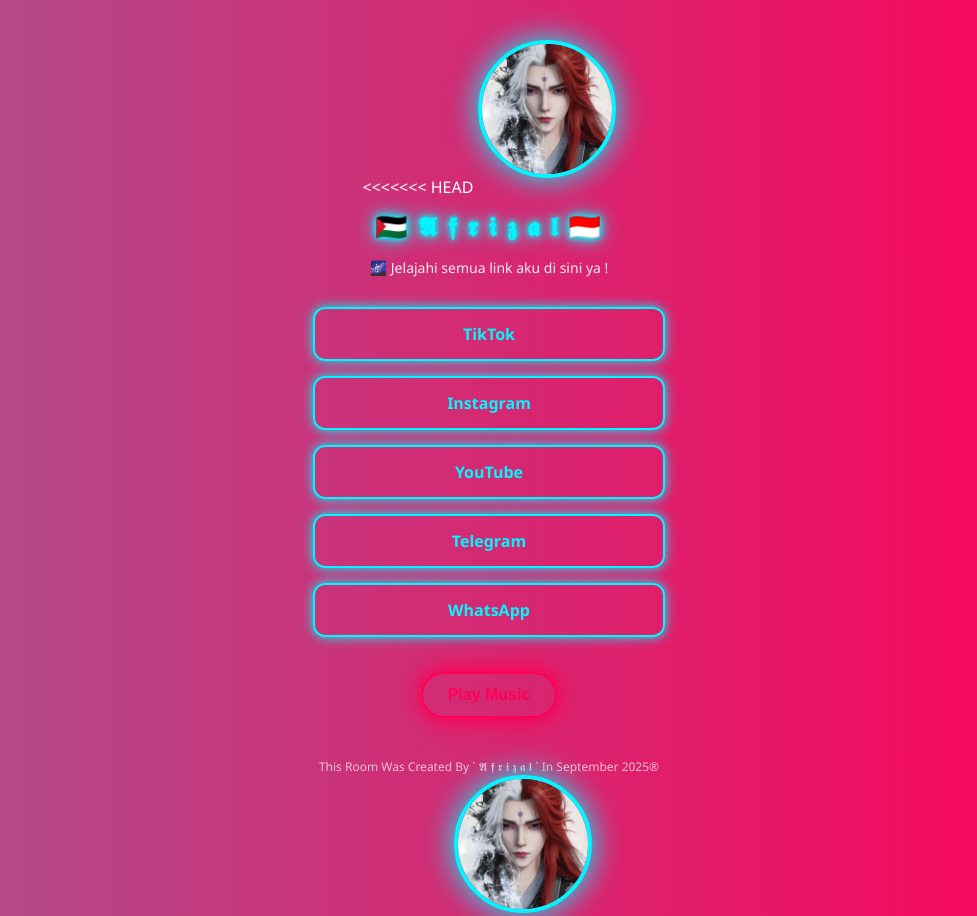
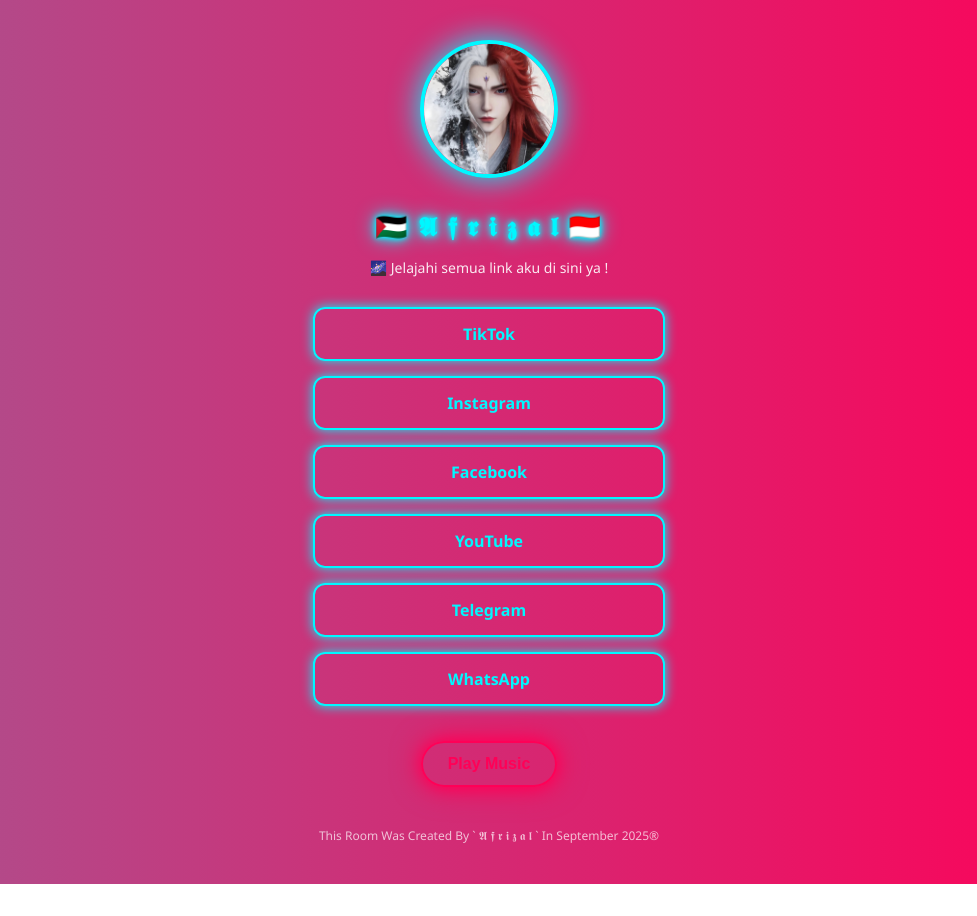
Before and after one commit to envy766/Biodata-Link, a plain HTML site: page index.html in a window 1280 px wide. Shown: the top 916 px of the page, without its empty margins (151-1128 px from the left). After the commit the page ends 884 px from the top, so only its background shows below. Drawn offline with Linux system fonts and the light colour scheme.

Commit message:
add all project files

```diff
--- a/index.html
+++ b/index.html
@@ -1,169 +1,4 @@
 
-<<<<<<< HEAD
-<!DOCTYPE html>
-<html lang="id">
-<head>
-  <meta charset="UTF-8">
-  <meta name="viewport" content="width=device-width, initial-scale=1.0">
-  <title>Linktree Futuristik</title>
-  <style>
-    /* ===== Background Animasi ===== */
-    body {
-      font-family: 'Segoe UI', Tahoma, Geneva, Verdana, sans-serif;
-      background: linear-gradient(270deg, #ff0057, #00f7ff, #2c5364);
-      background-size: 600% 600%;
-      animation: gradientMove 10s ease infinite;
-      color: white;
-      text-align: center;
-      padding: 40px;
-      min-height: 100vh;
-    }
-    @keyframes gradientMove {
-      0% { background-position: 0% 50%; }
-      50% { background-position: 100% 50%; }
-      100% { background-position: 0% 50%; }
-    }
-
-    /* ===== Foto Profil Glow ===== */
-    .profile-pic {
-      width: 130px;
-      height: 130px;
-      border-radius: 50%;
-      object-fit: cover;
-      border: 4px solid #00f7ff;
-      box-shadow: 0px 0px 25px #00f7ff;
-      margin-bottom: 15px;
-      animation: glow 2s infinite alternate;
-      transition: transform 0.3s ease;
-    }
-    @keyframes glow {
-      from { box-shadow: 0 0 15px #00f7ff; }
-      to { box-shadow: 0 0 35px #00f7ff; }
-    }
-.profile-pic:hover {
-  animation: shake 0.5s;
-}
-@keyframes shake {
-  0% { transform: translate(1px, 1px) rotate(0deg); }
-  25% { transform: translate(-1px, 2px) rotate(-1deg); }
-  50% { transform: translate(-3px, 1px) rotate(1deg); }
-  75% { transform: translate(3px, 1px) rotate(0deg); }
-  100% { transform: translate(1px, -2px) rotate(-1deg); }
-}
-
-    /* ===== Neon Text ===== */
-    h1 {
-      margin: 10px 0;
-      font-size: 26px;
-      letter-spacing: 2px;
-      color: #00f7ff;
-      text-shadow: 0 0 5px #00f7ff, 0 0 10px #00f7ff, 0 0 20px #00f7ff;
-    }
-    p {
-      font-size: 14px;
-      margin-bottom: 30px;
-      opacity: 0.9;
-    }
-
-    /* ===== Tombol Neon ===== */
-    .link-btn {
-      display: block;
-      width: 85%;
-      max-width: 320px;
-      margin: 15px auto;
-      padding: 14px;
-      background: transparent;
-      border: 2px solid #00f7ff;
-      color: #00f7ff;
-      text-decoration: none;
-      font-weight: bold;
-      border-radius: 12px;
-      transition: 0.3s;
-      box-shadow: 0px 0px 12px #00f7ff;
-    }
-    .link-btn:hover {
-      background: #00f7ff;
-      color: black;
-      box-shadow: 0px 0px 25px #00f7ff, 0px 0px 50px #00f7ff;
-      transform: scale(1.1) rotate(1deg);
-    }
-
-    /* ===== Tombol Musik Futuristik ===== */
-    .music-btn {
-      margin-top: 20px;
-      padding: 12px 25px;
-      background: transparent;
-      border: 2px solid #ff0057;
-      color: #ff0057;
-      font-size: 16px;
-      font-weight: bold;
-      border-radius: 30px;
-      cursor: pointer;
-      transition: 0.3s;
-      box-shadow: 0 0 15px #ff0057, 0 0 30px #ff0057;
-    }
-    .music-btn:hover {
-      background: #ff0057;
-      color: #000;
-      transform: scale(1.1);
-      box-shadow: 0 0 25px #ff0057, 0 0 50px #ff0057;
-    }
-
-    footer {
-      margin-top: 40px;
-      font-size: 12px;
-      opacity: 0.7;
-    }
-  </style>
-</head>
-<body>
-
-
-  <!-- Foto Profil -->
-  <img src="imagepp/profile.jpg" alt="Profile" class="profile-pic">
-
-  <!-- Nama & Deskripsi -->
-  <h1>🇵🇸 𝕬 𝖋 𝖗 𝖎 𝖟 𝖆 𝖑 🇮🇩</h1>
-  <p>🌌 Jelajahi semua link aku di sini ya !</p>
-
-  <!-- Daftar Link -->
-  <a href="https://tiktok.com/@zifarla_" class="link-btn"> TikTok </a>
-  <a href="https://instagram.com/zyderr__" class="link-btn"> Instagram </a>
-  <a href="https://youtube.com/@Nomadeen" class="link-btn"> YouTube </a>
-  <a href="https://t.me/FreeZiellone" class="link-btn"> Telegram </a>
-  <a href="https://wa.me/qr/XN7L5X6YQK4ZE1" class="link-btn"> WhatsApp </a>
-
-  <!-- Tombol Musik -->
-  <button class="music-btn" onclick="toggleMusic()"> Play Music </button>
-  <audio id="bgMusic" loop>
-    <source src="musicbg/lagu1.mp3" type="audio/mpeg">
-    Browser kamu tidak mendukung pemutar musik.
-  </audio>
-
-  <!-- Footer -->
-  <footer>This Room Was Created By ` 𝕬 𝖋 𝖗 𝖎 𝖟 𝖆 𝖑 ` In September 2025®</footer>
-
-  <script>
-    let isPlaying = false;
-    const music = document.getElementById("bgMusic");
-    const btn = document.querySelector(".music-btn");
-
-    function toggleMusic() {
-      if (isPlaying) {
-        music.pause();
-        btn.textContent = " Play Music ";
-      } else {
-        music.play();
-        btn.textContent = " Pause Music ";
-      }
-      isPlaying = !isPlaying;
-    }
-  </script>
-
-</body>
-</html>
-
-=======
 
 <!DOCTYPE html>
 <html lang="id">
@@ -318,15 +153,15 @@
 <p>🌌 Jelajahi semua link aku di sini ya !</p>
 
 <!-- Daftar Link -->
-<a href="https://tiktok.com/@zifarla_" class="link-btn">🎵 TikTok</a>
-<a href="https://instagram.com/zyderr__" class="link-btn">📸 Instagram</a>
-<a href="https://www.facebook.com/share/1RvruY8odr/" class="link-btn">🌐 Facebook</a>
-<a href="https://youtube.com/@Nomadeen" class="link-btn">▶️ YouTube</a>
-<a href="https://t.me/FreeZiellone" class="link-btn">💬 Telegram</a>
-<a href="https://wa.me/qr/XN7L5X6YQK4ZE1" class="link-btn">📞 WhatsApp</a>
+<a href="https://tiktok.com/@zifarla_" class="link-btn">TikTok</a>
+<a href="https://instagram.com/zyderr__" class="link-btn">Instagram</a>
+<a href="https://www.facebook.com/share/1RvruY8odr/" class="link-btn">Facebook</a>
+<a href="https://youtube.com/@Nomadeen" class="link-btn">YouTube</a>
+<a href="https://t.me/FreeZiellone" class="link-btn">Telegram</a>
+<a href="https://wa.me/qr/XN7L5X6YQK4ZE1" class="link-btn">WhatsApp</a>
 
 <!-- Tombol Musik -->
-<button class="music-btn" onclick="toggleMusic()">▶️ Play Music</button>
+<button class="music-btn" onclick="toggleMusic()">Play Music</button>
 <audio id="bgMusic" loop>
   <source src="musicbg/lagu1.mp3" type="audio/mpeg">
   Browser kamu tidak mendukung pemutar musik.
@@ -392,12 +227,12 @@
 function toggleMusic(){
   if(isPlaying){
     music.pause();
-    btn.textContent="▶️ Play Music";
+    btn.textContent="Play Music";
     cancelAnimationFrame(animationId);
     ctx.clearRect(0,0,canvas.width,canvas.height);
   }else{
     music.play();
-    btn.textContent="⏸ Pause Music";
+    btn.textContent="Pause Music";
     animate();
   }
   isPlaying = !isPlaying;
@@ -406,4 +241,3 @@
 
 </body>
 </html>
->>>>>>> b0fa5dffef3cc7986e1440aa8a9da3d195f8750e
```
